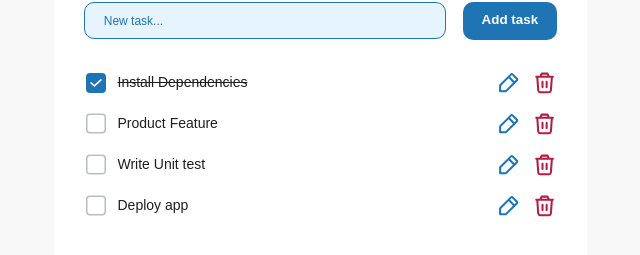
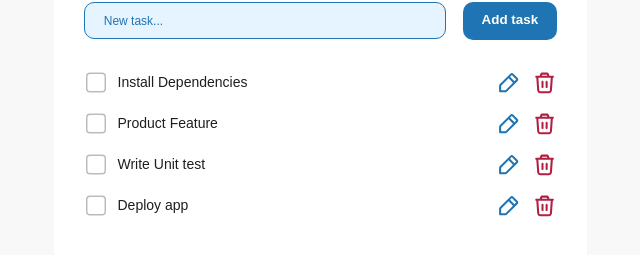
Before and after one commit to warnerb47/task_app, an Angular app: page / in a window 1280 px wide. Shown: the part 309-564 px from the top of the page, without its empty margins (320-960 px from the left). Built offline with nearby package versions, Linux system fonts and the light colour scheme.

Commit message:
feat: add with loading pipe

```diff
--- a/src/app/components/task-list/task-list.component.html
+++ b/src/app/components/task-list/task-list.component.html
@@ -1,7 +1,16 @@
 <div class="task-list">
-    @for (todo of todos; track todo) {
-        <app-task [todo]="todo" (onDeleteTodo)="onDeleteTodo($event)" />
-    } @empty {
-        Empty list
+    @if(todos$ | withLoading | async; as obs) {
+        @if(obs.data) {
+            @for (todo of obs.data; track todo) {
+                <app-task [todo]="todo" (onDeleteTodo)="onDeleteTodo($event)" />
+            } @empty {
+                Empty list
+            }
+
+        } @else if(obs.loading) {
+            loading ...
+        } @else if(obs.error) {
+            error ...
+        }
     }
 </div>
--- a/src/app/components/task-list/task-list.component.ts
+++ b/src/app/components/task-list/task-list.component.ts
@@ -1,43 +1,34 @@
-import { Component } from '@angular/core';
+import { Component, OnInit } from '@angular/core';
 import { TaskComponent } from '../task/task.component';
 import { Observable, of } from 'rxjs';
 import { Todo } from '../../core/interfaces/todo';
 import { CommonModule } from '@angular/common';
+import { TodoService } from '../../todo.service';
+import { WithLoadingPipe } from '../../core/pipe/with-loading.pipe';
 
 @Component({
   selector: 'app-task-list',
   standalone: true,
-  imports: [ CommonModule, TaskComponent ],
+  imports: [ CommonModule, TaskComponent, WithLoadingPipe ],
   templateUrl: './task-list.component.html',
   styleUrl: './task-list.component.scss'
 })
-export class TaskListComponent {
+export class TaskListComponent implements OnInit {
 
-  todos: Todo[] = [
-    { done: true, text: 'Install Dependencies' },
-    { done: false, text: 'Product Feature' },
-    { done: false, text: 'Write Unit test' },
-    { done: false, text: 'Deploy app' },
-  ];
+  todos$!: Observable<Todo[]>;
 
-  todos$: Observable<Todo[]> = of(this.todos);
+  constructor(private _todoService: TodoService) {}
+
+  ngOnInit(): void {
+    this.loadTodos();
+  }
 
   loadTodos(): void {
-    this.todos$ = this.fetchTodos();
-  }
-
-  fetchTodos(): Observable<Todo[]> {
-    return of([]);
+    this.todos$ = this._todoService.todos$;
   }
 
   onDeleteTodo(payload: Todo): void {
-    console.log(payload);
-    const data = this.todos;
-    const index = data.findIndex(d => d.text === payload.text);
-    if (index !== -1) {
-        data.splice(index, 1);
-        this.todos = data;
-    }
+    this._todoService.deleteTodo(payload);
   }
 
 }
--- /dev/null
+++ b/src/app/core/pipe/with-loading.pipe.ts
@@ -0,0 +1,24 @@
+import { Pipe, PipeTransform } from '@angular/core';
+import { Observable, catchError, isObservable, map, of, startWith } from 'rxjs';
+import { Todo } from '../interfaces/todo';
+
+@Pipe({
+  name: 'withLoading',
+  standalone: true
+})
+export class WithLoadingPipe implements PipeTransform {
+
+  transform(value: Observable<Todo[]>, ...args: unknown[]): Observable<{
+    loading?: boolean,
+    error?: boolean,
+    data?: Todo[],
+  }> {
+    return isObservable(value)
+      ? value.pipe(
+        map((data: any) => ({ loading: false, data })),
+        startWith({ loading: true }),
+        catchError(error => of({ loading: false, error }))
+      )
+      : of({ data: value});
+  }
+}
--- a/src/app/todo.service.ts
+++ b/src/app/todo.service.ts
@@ -1,5 +1,5 @@
 import { Injectable } from '@angular/core';
-import { BehaviorSubject, Observable } from 'rxjs';
+import { BehaviorSubject, Observable, delay, map } from 'rxjs';
 import { Todo } from './core/interfaces/todo';
 
 @Injectable({
@@ -7,10 +7,19 @@ import { Todo } from './core/interfaces/todo';
 })
 export class TodoService {
 
-  private _todos: BehaviorSubject<Todo[]> = new BehaviorSubject<Todo[]>([]);
+  private _todos: BehaviorSubject<Todo[]> = new BehaviorSubject<Todo[]>([
+      { done: false, text: 'Install Dependencies' },
+      { done: false, text: 'Product Feature' },
+      { done: false, text: 'Write Unit test' },
+      { done: false, text: 'Deploy app' },
+  ]);
 
   get todos$(): Observable<Todo[]> {
-    return this._todos.asObservable();
+    return this._todos.asObservable()
+    .pipe(
+      delay(3000),
+      // map(d => {throw new Error('nasty')})
+    );
   }
 
   set todos(todos: Todo[]) {
```
Also changed, not shown: 1 other file (tests, documents, lock files or other folders).
